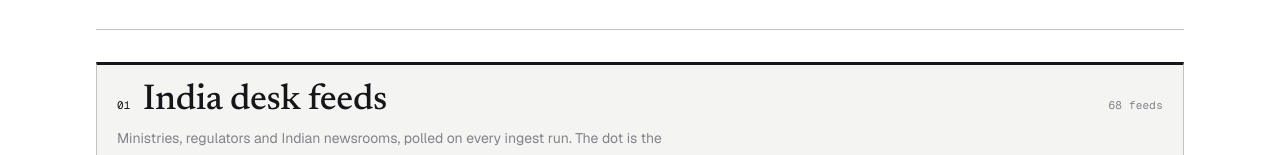
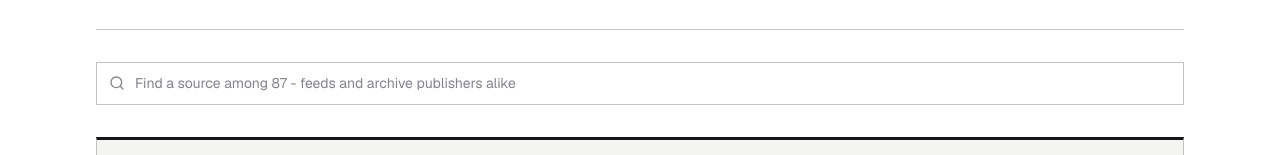
Before and after one commit to solankivedant/Meridian-Intelligence, a Next.js app: page /sources in a window 1280 px wide. Shown: the part 367-522 px from the top of the page. Built offline with nearby package versions, Linux system fonts and the light colour scheme; no server answers; the database is empty.

Commit message:
search option in source page

```diff
--- a/app/sources/page.tsx
+++ b/app/sources/page.tsx
@@ -7,7 +7,8 @@ import {
 } from "@/lib/ingestion/sources";
 import { CATEGORY_META } from "@/lib/categoryMeta";
 import { Section } from "@/components/Section";
-import { SourceList, SourceEntry } from "@/components/SourceList";
+import { SourceDirectory } from "@/components/SourceDirectory";
+import type { SourceEntry } from "@/components/SourceList";
 
 export const revalidate = 0;
 
@@ -68,8 +69,10 @@ export default async function SourcesPage() {
   const india = byDesk(Region.INDIA);
   const world = byDesk(Region.WORLD);
 
-  let section = 0;
-  const next = () => String(++section).padStart(2, "0");
+  // The three source lists share one search field, so they are numbered here
+  // and drawn together; the walkthrough below carries on from wherever they
+  // stopped.
+  const lists = [india, world, discovered].filter((rows) => rows.length > 0).length;
 
   return (
     <div className="flex flex-col gap-8 pt-6">
@@ -96,37 +99,10 @@ export default async function SourcesPage() {
         </div>
       </header>
 
-      <Section
-        index={next()}
-        title="India desk feeds"
-        note={`${india.length} feeds`}
-        description="Ministries, regulators and Indian newsrooms, polled on every ingest run. The dot is the feed's default section; the figure is how many of its stories are held."
-      >
-        <SourceList rows={india} initial={18} step={30} linkOut />
-      </Section>
+      <SourceDirectory india={india} world={world} discovered={discovered} startIndex={1} />
 
       <Section
-        index={next()}
-        title="World desk feeds"
-        note={`${world.length} feeds`}
-        description="Global business, trade, technology and geopolitics wires."
-      >
-        <SourceList rows={world} initial={18} step={30} linkOut />
-      </Section>
-
-      {discovered.length > 0 && (
-        <Section
-          index={next()}
-          title="Publishers via the news archive"
-          note={`${discovered.length.toLocaleString("en-IN")} outlets`}
-          description="The historical crawl queries a dated news archive rather than a fixed feed list, so these outlets appear because they published something matching one of the dashboard's topics - not because they were configured here. Ordered by how much they contributed."
-        >
-          <SourceList rows={discovered} initial={24} step={100} searchable />
-        </Section>
-      )}
-
-      <Section
-        index={next()}
+        index={String(lists + 1).padStart(2, "0")}
         title="How a story gets here"
         description="The same four steps run on every ingest, whether an item came from a configured feed or the archive crawl."
       >
--- /dev/null
+++ b/components/SourceDirectory.tsx
@@ -0,0 +1,204 @@
+"use client";
+
+import { useMemo, useState } from "react";
+import { Search, VolumeX, X } from "lucide-react";
+import { unmuteAll, useMutedSources } from "@/lib/prefs";
+import { Section } from "./Section";
+import { SourceList, matchesQuery, type SourceEntry } from "./SourceList";
+
+type Desk = {
+  id: string;
+  title: string;
+  unit: string;
+  description: string;
+  rows: SourceEntry[];
+  initial: number;
+  step: number;
+  linkOut: boolean;
+};
+
+/**
+ * The three source lists, under one search field.
+ *
+ * Provenance is answered by a single question - "is this outlet in here, and
+ * how much of the dashboard is it?" - but the answer used to live in whichever
+ * of three lists happened to hold it, and only the longest of them could be
+ * searched. One field over all three means the reader types a name once and
+ * finds it wherever it sits; a desk with nothing matching folds away rather
+ * than standing there as an empty panel.
+ *
+ * The lists themselves are still separate sections, because how a source got
+ * here - configured by hand, or picked up by the archive crawl - is part of
+ * what the page is disclosing.
+ */
+export function SourceDirectory({
+  india,
+  world,
+  discovered,
+  startIndex = 1,
+}: {
+  india: SourceEntry[];
+  world: SourceEntry[];
+  discovered: SourceEntry[];
+  /** Number of the first section, so the page can keep counting after these. */
+  startIndex?: number;
+}) {
+  const [query, setQuery] = useState("");
+  const muted = useMutedSources();
+
+  const desks = useMemo<Desk[]>(
+    () =>
+      [
+        {
+          id: "india-feeds",
+          title: "India desk feeds",
+          unit: "feeds",
+          description:
+            "Ministries, regulators and Indian newsrooms, polled on every ingest run. The dot is the feed's default section; the figure is how many of its stories are held.",
+          rows: india,
+          initial: 18,
+          step: 30,
+          linkOut: true,
+        },
+        {
+          id: "world-feeds",
+          title: "World desk feeds",
+          unit: "feeds",
+          description: "Global business, trade, technology and geopolitics wires.",
+          rows: world,
+          initial: 18,
+          step: 30,
+          linkOut: true,
+        },
+        {
+          id: "archive-publishers",
+          title: "Publishers via the news archive",
+          unit: "outlets",
+          description:
+            "The historical crawl queries a dated news archive rather than a fixed feed list, so these outlets appear because they published something matching one of the dashboard's topics - not because they were configured here. Ordered by how much they contributed.",
+          rows: discovered,
+          initial: 24,
+          step: 100,
+          linkOut: false,
+        },
+      ].filter((desk) => desk.rows.length > 0),
+    [india, world, discovered]
+  );
+
+  const needle = query.trim();
+  const searching = needle.length > 0;
+
+  // Counted here rather than inside each list so the field can report a total
+  // before any section has been drawn - including the case where the total is
+  // zero and no section is drawn at all.
+  const matches = useMemo(
+    () => desks.map((desk) => desk.rows.filter((row) => matchesQuery(row.name, needle)).length),
+    [desks, needle]
+  );
+  const total = desks.reduce((sum, desk) => sum + desk.rows.length, 0);
+  const matched = matches.reduce((sum, n) => sum + n, 0);
+
+  return (
+    <>
+      {/* The mute list is invisible everywhere else - a story from a muted
+          publisher is dimmed, not labelled - so this page, which is where
+          muting happens, is where it has to be accountable. */}
+      {muted.length > 0 && (
+        <div
+          className="flex flex-wrap items-center gap-x-3 gap-y-1 border-l-2 py-1.5 pl-3"
+          style={{ borderColor: "var(--cat-geopolitics)" }}
+        >
+          <VolumeX
+            className="h-3.5 w-3.5 shrink-0"
+            style={{ color: "var(--cat-geopolitics)" }}
+            aria-hidden
+          />
+          <span className="text-[13px] text-[var(--text-secondary)]">
+            {muted.length} {muted.length === 1 ? "publisher is" : "publishers are"} muted -
+            their stories are dimmed in the feed, never removed.
+          </span>
+          <button
+            type="button"
+            onClick={unmuteAll}
+            className="kicker ml-auto text-[9px] text-[var(--text-secondary)] underline underline-offset-2 transition-colors hover:text-[var(--text-primary)]"
+          >
+            Unmute all
+          </button>
+        </div>
+      )}
+
+      <div
+        className="flex items-center gap-2.5 border px-3 py-2.5 transition-colors focus-within:border-[var(--text-primary)]"
+        style={{ borderColor: "var(--rule-strong)", backgroundColor: "var(--surface-1)" }}
+      >
+        <Search className="h-4 w-4 shrink-0 text-[var(--text-muted)]" aria-hidden />
+        <input
+          type="search"
+          value={query}
+          onChange={(event) => setQuery(event.target.value)}
+          onKeyDown={(event) => {
+            if (event.key === "Escape") setQuery("");
+          }}
+          placeholder={`Find a source among ${total.toLocaleString("en-IN")} - feeds and archive publishers alike`}
+          aria-label="Filter sources by name"
+          autoComplete="off"
+          className="min-w-0 flex-1 bg-transparent text-[14px] text-[var(--text-primary)] outline-none placeholder:text-[var(--text-muted)]"
+        />
+        {searching && (
+          <>
+            <span className="meta shrink-0 text-[10px]">
+              {matched.toLocaleString("en-IN")} of {total.toLocaleString("en-IN")}
+            </span>
+            <button
+              type="button"
+              onClick={() => setQuery("")}
+              aria-label="Clear the filter"
+              className="shrink-0 border-l pl-2.5 text-[var(--text-muted)] transition-colors hover:text-[var(--text-primary)]"
+              style={{ borderColor: "var(--rule)" }}
+            >
+              <X className="h-4 w-4" aria-hidden />
+            </button>
+          </>
+        )}
+      </div>
+
+      {searching && matched === 0 && (
+        <p className="text-[14px] text-[var(--text-muted)]">
+          No source on record matches <strong>{needle}</strong>. Only publisher names are
+          matched here - to search headlines, use the field in the masthead.
+        </p>
+      )}
+
+      {desks.map((desk, i) => {
+        // Section numbers are fixed by the page, not by what the filter left
+        // standing, so a number never means two different lists.
+        const index = String(startIndex + i).padStart(2, "0");
+        if (searching && matches[i] === 0) return null;
+
+        return (
+          <Section
+            key={desk.id}
+            id={desk.id}
+            index={index}
+            title={desk.title}
+            note={
+              searching
+                ? `${matches[i].toLocaleString("en-IN")} of ${desk.rows.length.toLocaleString("en-IN")} ${desk.unit}`
+                : `${desk.rows.length.toLocaleString("en-IN")} ${desk.unit}`
+            }
+            description={desk.description}
+          >
+            <SourceList
+              rows={desk.rows}
+              query={needle}
+              initial={desk.initial}
+              step={desk.step}
+              linkOut={desk.linkOut}
+              muted={muted}
+            />
+          </Section>
+        );
+      })}
+    </>
+  );
+}
--- a/components/SourceList.tsx
+++ b/components/SourceList.tsx
@@ -1,10 +1,8 @@
 "use client";
 
 import { useMemo, useState } from "react";
-import { Search, VolumeX } from "lucide-react";
 import { Category } from "@/lib/enums";
 import { metaForCategory } from "@/lib/categoryMeta";
-import { unmuteAll, useMutedSources } from "@/lib/prefs";
 import { MuteToggle } from "./MuteToggle";
 
 export type SourceEntry = {
@@ -16,48 +14,64 @@ export type SourceEntry = {
   count: number;
 };
 
+/** The one rule for what the source filter considers a hit, shared with the caller. */
+export function matchesQuery(name: string, query: string): boolean {
+  if (!query) return true;
+  return name.toLowerCase().includes(query.toLowerCase());
+}
+
 /**
  * A list of sources that does not run off the bottom of the page.
  *
  * The archive crawl has surfaced well over a thousand publishers, and printing
  * them all made provenance - the point of this page - something you had to
- * scroll past rather than read. The list opens at a readable height, reveals in
- * chunks, and (where it is long enough to need it) can be searched by name, so
- * "is my outlet in here?" is a question you answer by typing rather than by
- * scrolling.
+ * scroll past rather than read. The list opens at a readable height and reveals
+ * in chunks.
+ *
+ * Filtering is not its own: the query comes from the page's single search field
+ * (`SourceDirectory`), so "is my outlet in here?" is answered across every list
+ * at once rather than one section at a time.
  */
 export function SourceList({
   rows,
+  query = "",
   initial = 18,
   step = 60,
   linkOut = false,
-  searchable = false,
+  muted = [],
 }: {
   rows: SourceEntry[];
+  /** Name filter, already trimmed. Empty means show everything. */
+  query?: string;
   /** How many rows are shown before the reader asks for more. */
   initial?: number;
   /** How many each "show more" adds. */
   step?: number;
   linkOut?: boolean;
-  searchable?: boolean;
+  /** Names of muted publishers, read once by the page and passed down. */
+  muted?: string[];
 }) {
   // A list barely longer than the cap is worth showing whole: "View 1 more"
   // asks the reader to click for less than it costs to read the button.
   const opening = rows.length <= initial + 4 ? rows.length : initial;
   const [limit, setLimit] = useState(opening);
-  const [query, setQuery] = useState("");
-  const muted = useMutedSources();
 
-  const filtered = useMemo(() => {
-    const needle = query.trim().toLowerCase();
-    if (!needle) return rows;
-    return rows.filter((row) => row.name.toLowerCase().includes(needle));
-  }, [rows, query]);
+  // A new query is a new list, so whatever the reader had unfolded for the old
+  // one should not carry over.
+  const [lastQuery, setLastQuery] = useState(query);
+  if (lastQuery !== query) {
+    setLastQuery(query);
+    setLimit(opening);
+  }
+
+  const filtered = useMemo(
+    () => (query ? rows.filter((row) => matchesQuery(row.name, query)) : rows),
+    [rows, query]
+  );
 
   // A search that matches four outlets should show all four, not the first
   // page of them - the cap exists for the unfiltered list.
-  const searching = query.trim().length > 0;
-  const cap = searching ? Math.max(limit, 60) : limit;
+  const cap = query ? Math.max(limit, 60) : limit;
   const visible = filtered.slice(0, cap);
   const remaining = filtered.length - visible.length;
 
@@ -71,61 +85,9 @@ export function SourceList({
 
   return (
     <div>
-      {/* The mute list is invisible everywhere else - a story from a muted
-          publisher is dimmed, not labelled - so this page, which is where
-          muting happens, is where it has to be accountable. */}
-      {muted.length > 0 && (
-        <div
-          className="mb-4 flex flex-wrap items-center gap-x-3 gap-y-1 border-l-2 py-1.5 pl-3"
-          style={{ borderColor: "var(--cat-geopolitics)" }}
-        >
-          <VolumeX
-            className="h-3.5 w-3.5 shrink-0"
-            style={{ color: "var(--cat-geopolitics)" }}
-            aria-hidden
-          />
-          <span className="text-[13px] text-[var(--text-secondary)]">
-            {muted.length} {muted.length === 1 ? "publisher is" : "publishers are"} muted -
-            their stories are dimmed in the feed, never removed.
-          </span>
-          <button
-            type="button"
-            onClick={unmuteAll}
-            className="kicker ml-auto text-[9px] text-[var(--text-secondary)] underline underline-offset-2 transition-colors hover:text-[var(--text-primary)]"
-          >
-            Unmute all
-          </button>
-        </div>
-      )}
-
-      {searchable && (
-        <div
-          className="mb-4 flex items-center gap-2 border-b pb-1.5"
-          style={{ borderColor: "var(--rule-strong)" }}
-        >
-          <Search className="h-4 w-4 shrink-0 text-[var(--text-muted)]" aria-hidden />
-          <input
-            type="search"
-            value={query}
-            onChange={(e) => {
-              setQuery(e.target.value);
-              setLimit(opening);
-            }}
-            placeholder={`Find a publisher among ${rows.length.toLocaleString("en-IN")}`}
-            aria-label="Filter sources by name"
-            className="min-w-0 flex-1 bg-transparent py-1 text-[14px] text-[var(--text-primary)] outline-none placeholder:text-[var(--text-muted)]"
-          />
-          {searching && (
-            <span className="meta shrink-0">
-              {filtered.length.toLocaleString("en-IN")} matching
-            </span>
-          )}
-        </div>
-      )}
-
       {filtered.length === 0 ? (
-        <p className="py-4 text-[14px] text-[var(--text-muted)]">
-          No publisher here matches <strong>{query.trim()}</strong>.
+        <p className="py-1 text-[14px] text-[var(--text-muted)]">
+          No source in this list matches <strong>{query}</strong>.
         </p>
       ) : (
         <ul
@@ -136,6 +98,7 @@ export function SourceList({
             <SourceRow
               key={source.id}
               source={source}
+              query={query}
               linkOut={linkOut}
               muted={muted.includes(source.name)}
             />
@@ -185,14 +148,17 @@ export function SourceList({
 
 function SourceRow({
   source,
+  query,
   linkOut,
   muted,
 }: {
   source: SourceEntry;
+  query: string;
   linkOut: boolean;
   muted: boolean;
 }) {
   const meta = metaForCategory(source.category);
+  const label = <Highlighted text={source.name} query={query} />;
 
   return (
     <li
@@ -214,10 +180,10 @@ function SourceRow({
             className="underline-offset-2 hover:underline"
             title={source.url}
           >
-            {source.name}
+            {label}
           </a>
         ) : (
-          source.name
+          label
         )}
       </span>
       <MuteToggle sourceName={source.name} />
@@ -227,3 +193,29 @@ function SourceRow({
     </li>
   );
 }
+
+/**
+ * Marks the matched run inside a name.
+ *
+ * Filtered lists are read fast, and a row's reason for surviving the filter is
+ * often mid-word ("hindu" in "Business Standard - Hindu Business Line"). The
+ * mark is a tint, not a highlighter block, so a filtered list still reads as
+ * the same list.
+ */
+function Highlighted({ text, query }: { text: string; query: string }) {
+  const at = query ? text.toLowerCase().indexOf(query.toLowerCase()) : -1;
+  if (at === -1) return <>{text}</>;
+
+  return (
+    <>
+      {text.slice(0, at)}
+      <mark
+        className="rounded-[2px] px-[1px] font-medium text-[var(--text-primary)]"
+        style={{ backgroundColor: "var(--ink-wash)" }}
+      >
+        {text.slice(at, at + query.length)}
+      </mark>
+      {text.slice(at + query.length)}
+    </>
+  );
+}
```
